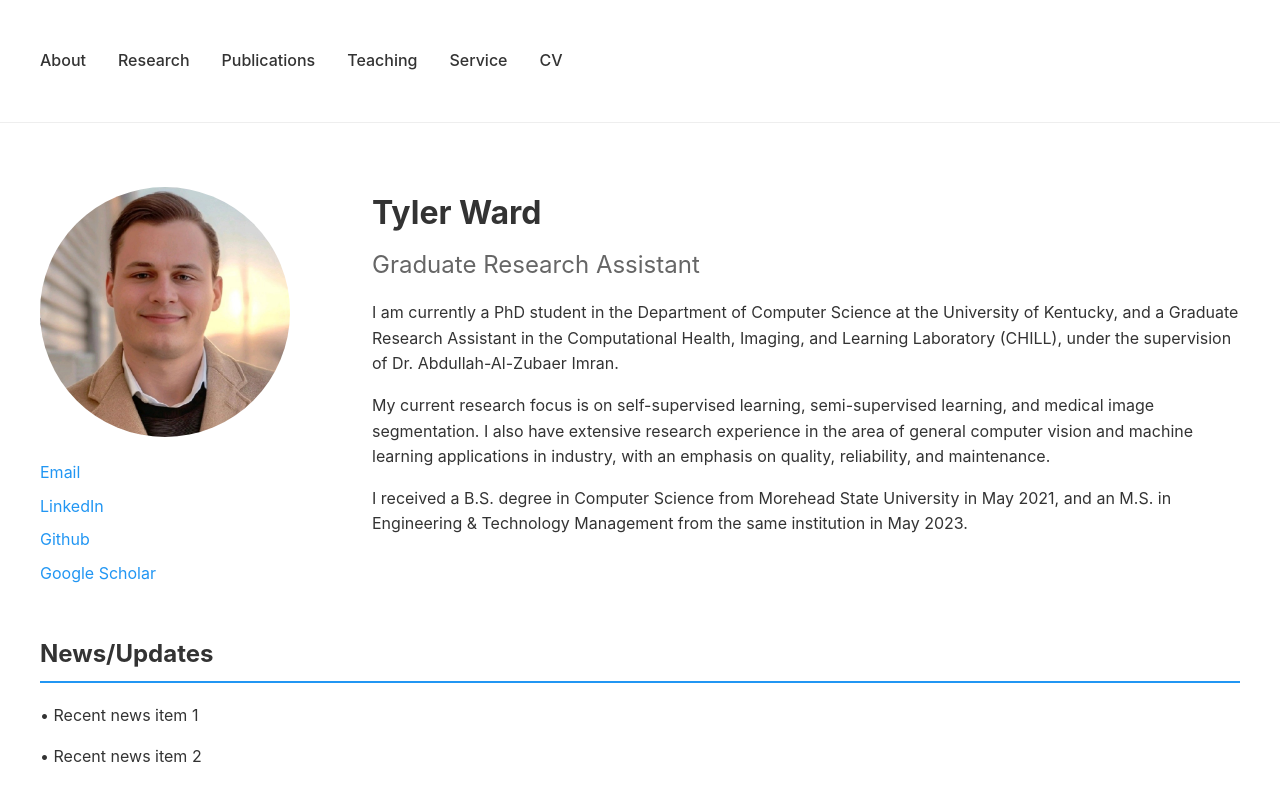
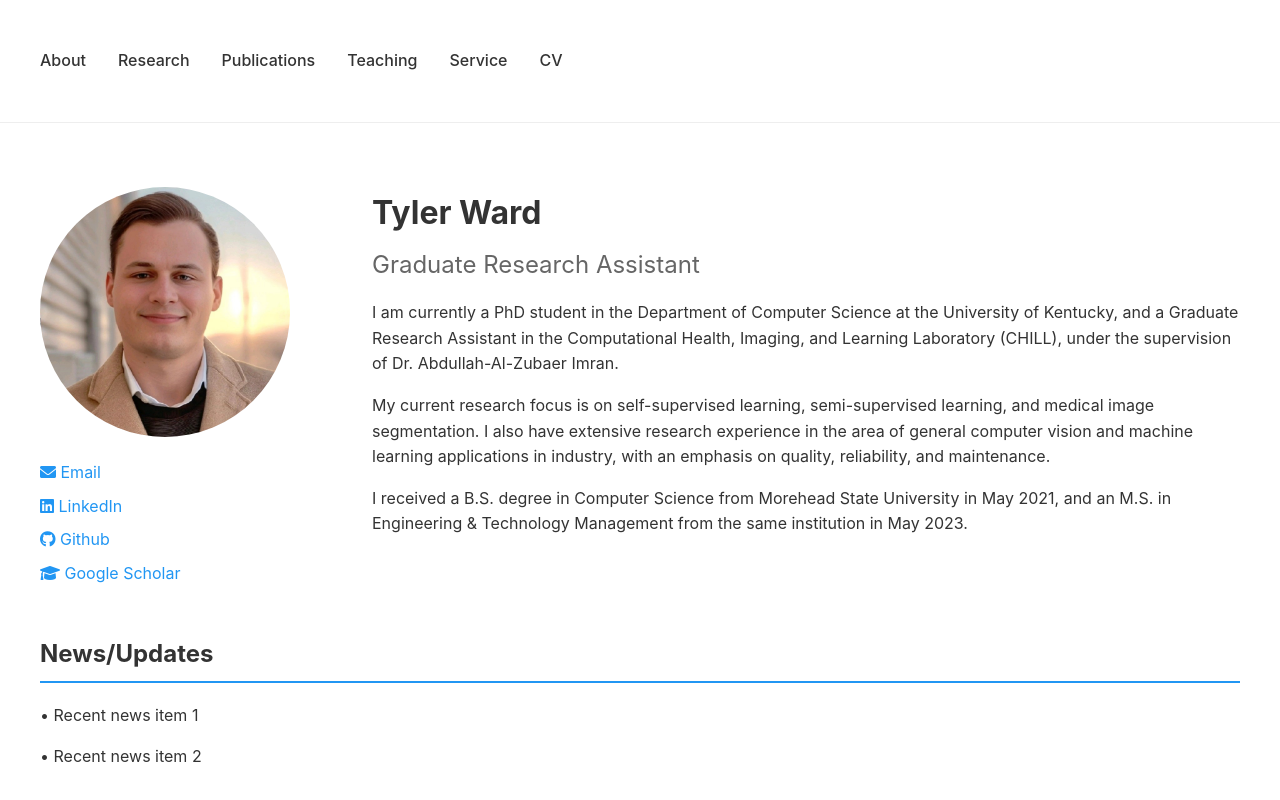
Before and after one commit to tylerbward/tylerbward.github.io, a plain HTML site: page index.html in a window 1280 px wide. Drawn offline with Linux system fonts and the light colour scheme.

Commit message:
Update index.html

```diff
--- a/index.html
+++ b/index.html
@@ -129,6 +129,7 @@
             }
         }
     </style>
+    <link rel="stylesheet" href="https://cdnjs.cloudflare.com/ajax/libs/font-awesome/6.0.0-beta3/css/all.min.css">
 </head>
 <body>
     <nav>
@@ -149,10 +150,10 @@
             <div>
                 <img src="tyler-fotor-20250109184119.png" alt="Profile Photo" class="profile-image">
                 <ul class="social-links">
-                    <li><a href="mailto:tbwa233@uky.edu">Email</a></li>
-                    <li><a href="https://linkedin.com/in/tyler-ward-6a5770192">LinkedIn</a></li>
-                    <li><a href="https://github.com/tbwa233">Github</a></li>
-                    <li><a href="https://scholar.google.com/citations?user=F8d_ZhIAAAAJ&hl=en&oi=ao">Google Scholar</a></li>
+                    <li><a href="mailto:tbwa233@uky.edu"><i class="fas fa-envelope"></i> Email</a></li>
+                    <li><a href="https://linkedin.com/in/tyler-ward-6a5770192"><i class="fab fa-linkedin"></i> LinkedIn</a></li>
+                    <li><a href="https://github.com/tbwa233"><i class="fab fa-github"></i> Github</a></li>
+                    <li><a href="https://scholar.google.com/citations?user=F8d_ZhIAAAAJ&hl=en&oi=ao"><i class="fas fa-graduation-cap"></i> Google Scholar</a></li>
                 </ul>
             </div>
             <div class="profile-info">
```
